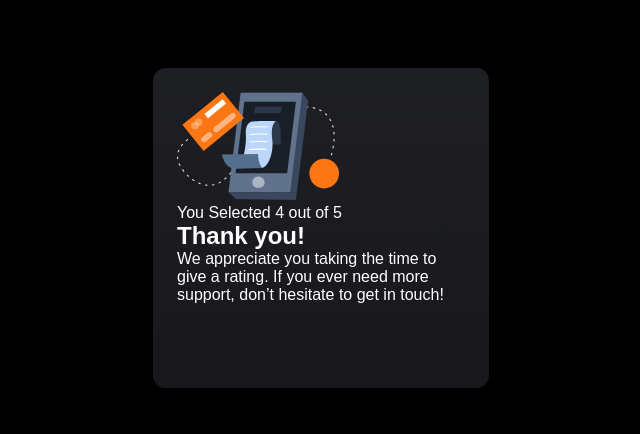
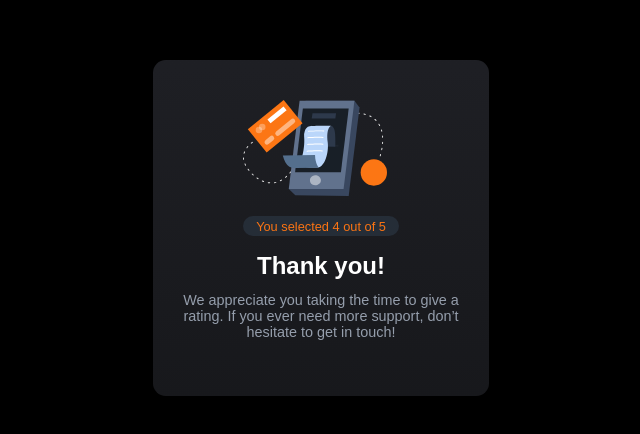
Before and after one commit to NikolaiKoz/FrontendMentor_Interactive_Rating_Component.github.io, a website built with webpack: page index.html in a window 1280 px wide. Shown: the part 172-606 px from the top of the page, without its empty margins (319-959 px from the left). Built offline with nearby package versions, Linux system fonts and the light colour scheme; a web font is replaced by a local one.

Commit message:
feat: :art: HTML and CSS component Thanks, DONE.

```diff
--- a/index.html
+++ b/index.html
@@ -57,7 +57,7 @@
           <figure class="Thanks-imgContainer">
             <img class="Thanks-imgContainer-img"
             src="./assets/icons/illustration-thank-you.svg" alt="Thank you img">
-            <figcaption class="Thanks-titleImg">You Selected 4 out of 5</figcaption>
+            <figcaption class="Thanks-titleImg">You selected 4 out of 5</figcaption>
           </figure>
           <h2 class="Thanks-title">Thank you!</h2>
           <p class="Thanks-text">  We appreciate you taking the time to give a rating. If you ever need more support,
--- a/src/scss/06-components/_Card.scss
+++ b/src/scss/06-components/_Card.scss
@@ -1,6 +1,6 @@
 .Card {
   background: linear-gradient($Natural--mediumGray, $Natural--gradientGray);
-  height: 20em;
+  height: 21em;
   width: 21em;
   padding: 1.5em;
   border-radius: 0.8em;
--- /dev/null
+++ b/src/scss/06-components/_Thanks.scss
@@ -0,0 +1,34 @@
+.Thanks{
+    @include flex($justify: center, $align: center,$direction: column);
+    margin: 1em 0 0 0;
+
+    &-imgContainer{
+        margin: 0 0 1em 0;
+    &-img{
+        margin: 0 0 1em 0;
+        width: 100%;
+        max-width: 9em;
+    }
+    }
+
+    &-titleImg{
+        background-color: $Natural--darkBlue;
+        padding: .2em 1em;
+        border-radius: 1em;
+        font-weight: 400;
+        font-size: .8rem;
+        text-align: center;
+        color: $Primary--orange;
+    }
+
+    &-title{
+        margin: 0 0 .5em 0;
+        color: $Natural--white;
+    }
+
+    &-text{
+        font-size: .9rem;
+        text-align: center;
+        color: $Natural--ligthGray;
+    }
+}
--- a/src/scss/main.scss
+++ b/src/scss/main.scss
@@ -19,6 +19,7 @@
 // 06-components
 @import './06-components/_Card.scss';
 @import './06-components/_Loader.scss';
+@import './06-components/_Thanks.scss';
 
 
 // 07-trumps
```
Also changed, not shown: dist/css/main.css.
